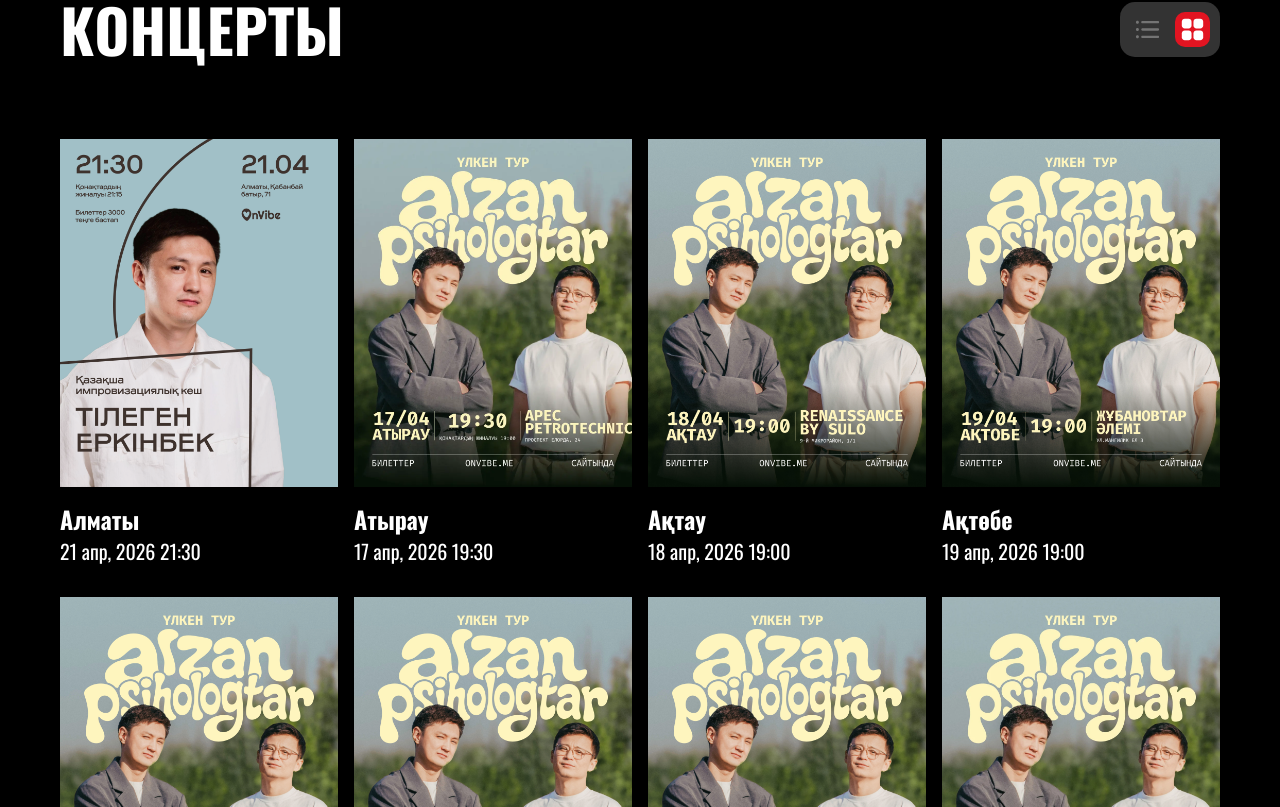
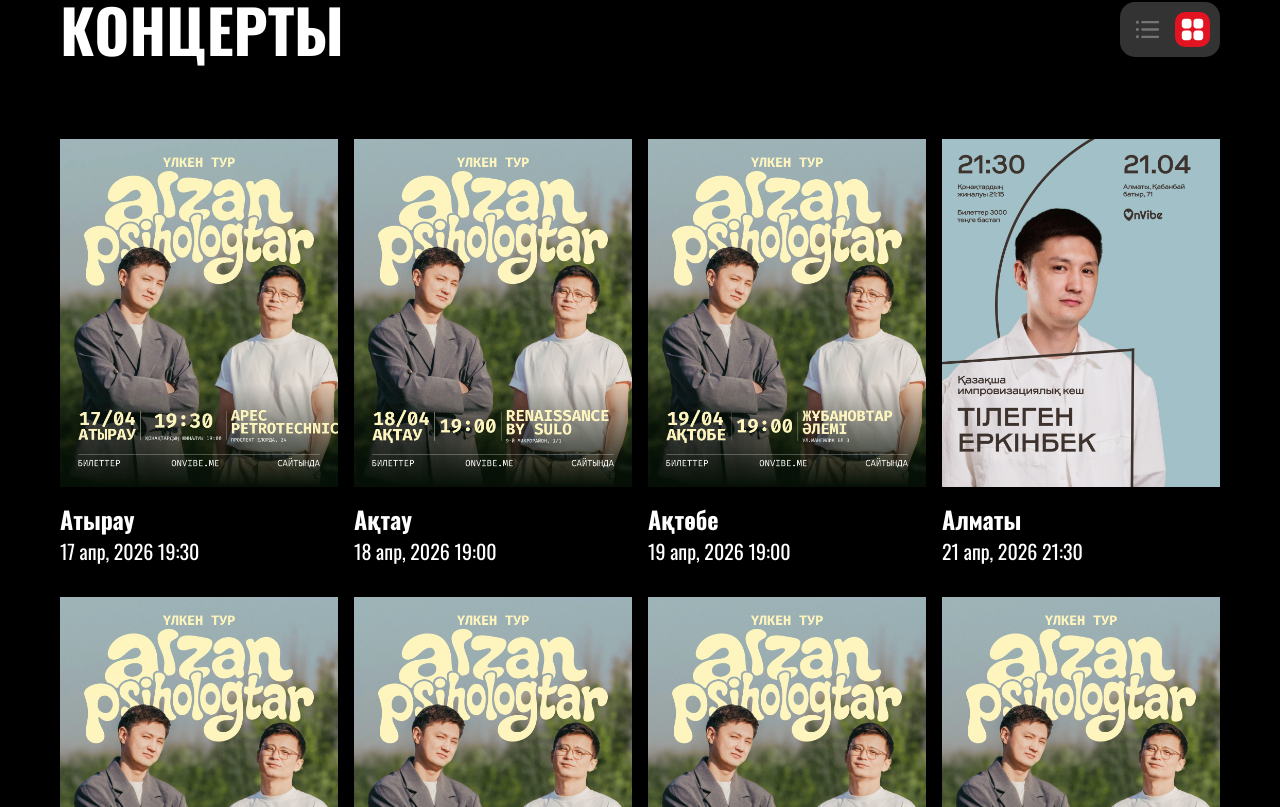
Before and after one commit to Kusochek-humora/tiligenda_standup, a Vue app: page / in a window 1280 px wide. Shown: the part 753-1560 px from the top of the page. Built offline with nearby package versions, Linux system fonts and the light colour scheme.

Commit message:
Update events.ts

```diff
--- a/src/data/events.ts
+++ b/src/data/events.ts
@@ -2,21 +2,8 @@
 
 export const events: Event[] = [
   {
-    id: 1,
-    title: "Қазақша импровизациялық кеш",
-    // type_event: "Стендап",
-    date: "2026-04-21",
-    time: "21:30",
-    city: [{ id: 1, title: "Алматы" }],
-    address: "ул. Кабанбай Батыра, 71",
-    image: new URL("@/assets/images/asd1.png", import.meta.url).href,
-    url: "https://onvibe.me/event/963",
-  },
-
-  {
     id: 2,
     title: "Арзан психологтар",
-    // type_event: "Стендап",
     date: "2026-04-17",
     time: "19:30",
     city: [{ id: 1, title: "Атырау" }],
@@ -27,7 +14,6 @@
   {
     id: 3,
     title: "Арзан психологтар",
-    // type_event: "Стендап",
     date: "2026-04-18",
     time: "19:00",
     city: [{ id: 1, title: "Ақтау" }],
@@ -38,7 +24,6 @@
   {
     id: 4,
     title: "Арзан психологтар",
-    // type_event: "Стендап",
     date: "2026-04-19",
     time: "19:00",
     city: [{ id: 1, title: "Ақтөбе" }],
@@ -47,9 +32,28 @@
     url: "https://onvibe.me/kk/event/969",
   },
   {
+    id: 1,
+    title: "Қазақша импровизациялық кеш",
+    date: "2026-04-21",
+    time: "21:30",
+    city: [{ id: 1, title: "Алматы" }],
+    address: "ул. Кабанбай Батыра, 71",
+    image: new URL("@/assets/images/asd1.png", import.meta.url).href,
+    url: "https://onvibe.me/event/963",
+  },
+  {
+    id: 9,
+    title: "Арзан психологтар",
+    date: "2026-04-23",
+    time: "19:00",
+    city: [{ id: 1, title: "Шымкент" }],
+    address: "ул. Кабанбай Батыра, 71",
+    image: new URL("@/assets/images/shymkent.webp", import.meta.url).href,
+    url: "https://onvibe.me/event/1056",
+  },
+  {
     id: 5,
     title: "Арзан психологтар",
-    // type_event: "Стендап",
     date: "2026-04-23",
     time: "19:00",
     city: [{ id: 1, title: "Тараз" }],
@@ -60,7 +64,6 @@
   {
     id: 6,
     title: "Арзан психологтар",
-    // type_event: "Стендап",
     date: "2026-04-25",
     time: "19:00",
     city: [{ id: 1, title: "Қызылорда" }],
@@ -71,7 +74,6 @@
   {
     id: 7,
     title: "Арзан психологтар",
-    // type_event: "Стендап",
     date: "2026-05-09",
     time: "19:00",
     city: [{ id: 1, title: "Қарағанды" }],
@@ -82,7 +84,6 @@
   {
     id: 8,
     title: "Арзан психологтар",
-    // type_event: "Стендап",
     date: "2026-05-10",
     time: "18:30",
     city: [{ id: 1, title: "Өскемен" }],
@@ -90,15 +91,4 @@
     image: new URL("@/assets/images/oskemen.webp", import.meta.url).href,
     url: "https://onvibe.me/event/972",
   },
-  {
-    id: 9,
-    title: "Арзан психологтар",
-    // type_event: "Стендап",
-    date: "2026-04-24",
-    time: "19:00",
-    city: [{ id: 1, title: "Шымкент" }],
-    address: "ул. Кабанбай Батыра, 71",
-    image: new URL("@/assets/images/shymkent.webp", import.meta.url).href,
-    url: "https://onvibe.me/event/1056",
-  },
 ];
```
